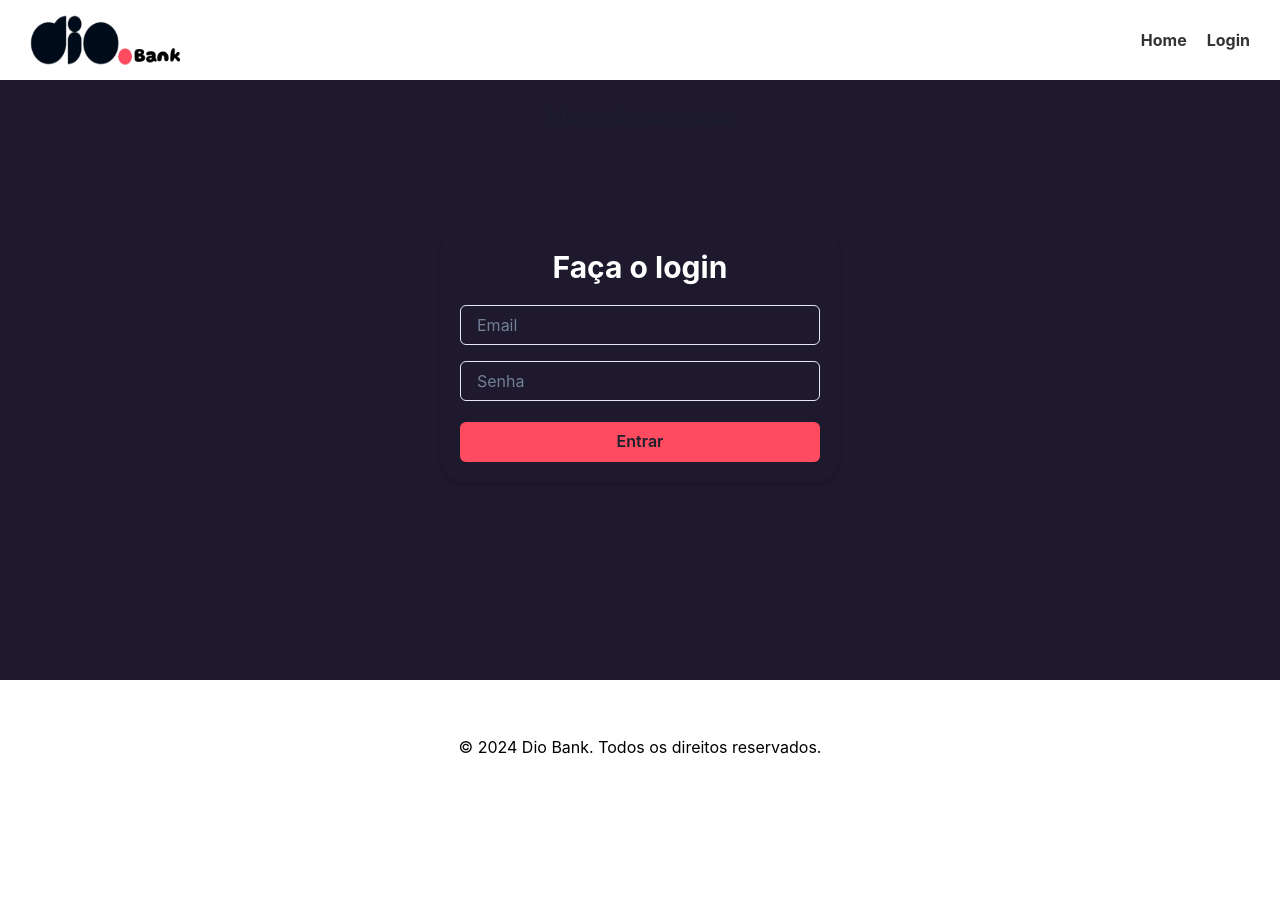
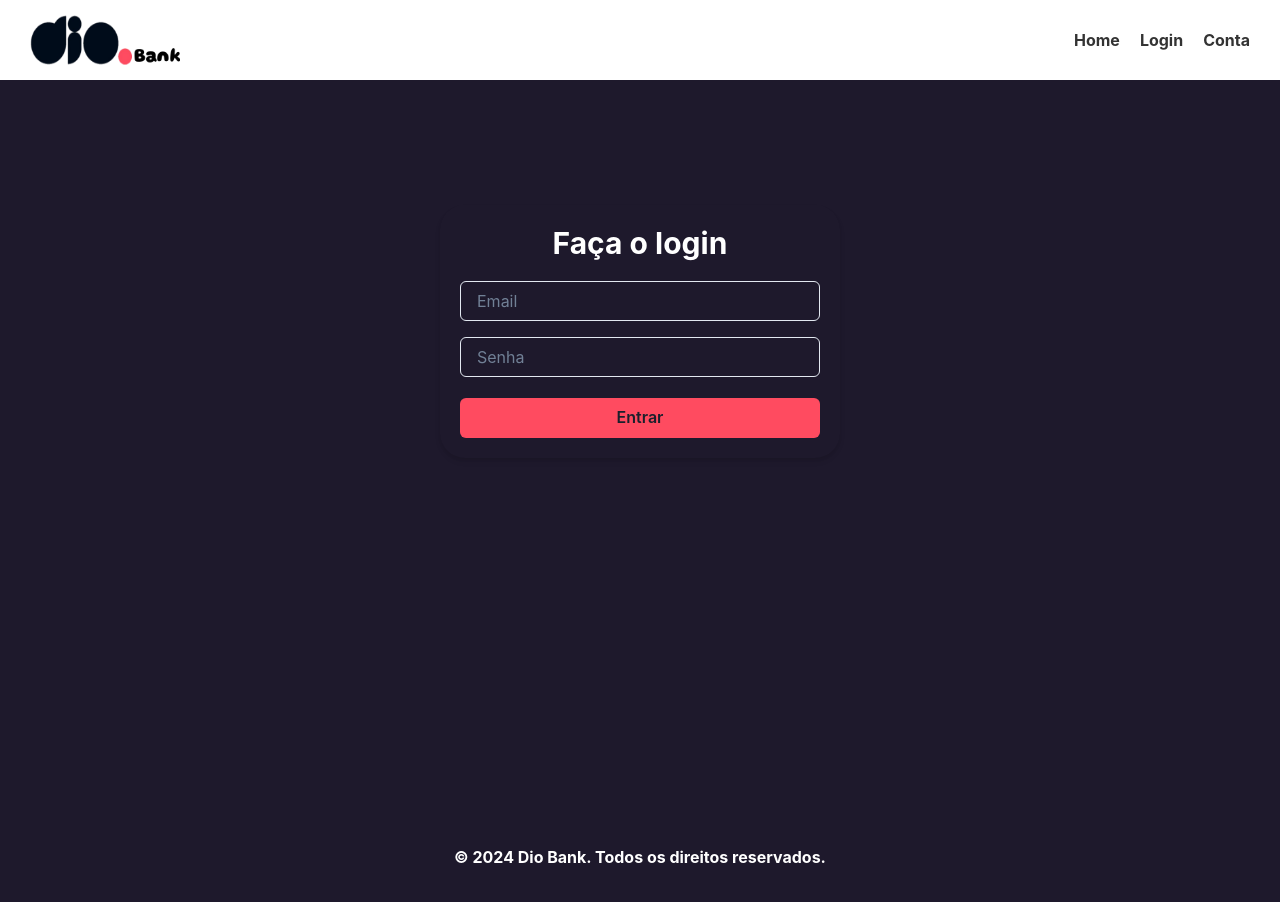
Before and after one commit to alanrochagomes/dio-bank-frontend, a React (Create React App) app: page /login in a window 1280 px wide. Shown: the top 902 px of the page. Before the commit the page ends 800 px from the top, so only its background shows below. Built offline with nearby package versions, Linux system fonts and the light colour scheme.

Commit message:
Alterando Files e add pastas

```diff
--- a/src/App.tsx
+++ b/src/App.tsx
@@ -1,66 +1,18 @@
-import React, { useState } from "react";
+import React from "react";
 import { BrowserRouter as Router, Route, Routes } from "react-router-dom";
-import "./components/css/App.css";
-import Login from "./components/Login/Login";
-import { Header } from "./components/Header/Header";
-import { Footer } from "./components/Footer/Footer";
-import { Card } from "./components/Card";
+import "./pages/Home/Home.css";
+import Login from "./pages/Login/Login";
+import HomePage from "./pages/Home/Home";
+import Conta from "./pages/Conta/Conta";
 
 function App() {
-  const [isMenuOpen, setIsMenuOpen] = useState(false);
-
-  const toggleMenu = () => {
-    setIsMenuOpen(!isMenuOpen);
-  };
-
   return (
     <Router>
-      <div className="App">
-        <Header isMenuOpen={isMenuOpen} toggleMenu={toggleMenu} />
-        <Routes>
-          <Route
-            path="/"
-            element={
-              <>
-                <section className="hero">
-                  <div className="hero-content">
-                    <h1>
-                      Bem-vindo ao Dio<span className="ponto">.</span> Bank
-                    </h1>
-                    <p>Soluções financeiras que conectam você ao futuro.</p>
-                    <a href="#services" className="cta-button">
-                      Nossos Serviços
-                    </a>
-                  </div>
-                </section>
-
-                <section id="services" className="services">
-                  <h2>O que oferecemos</h2>
-                  <div className="service-cards">
-                    <Card
-                      title="Conta Corrente"
-                      paragraph="Abra sua conta corrente e aproveite nossos benefícios exclusivos."
-                      details={""}
-                    />
-                    <Card
-                      title="Empréstimos"
-                      paragraph="Crédito rápido e fácil para o que você precisar."
-                      details={""}
-                    />
-                    <Card
-                      title="Investimentos"
-                      paragraph="Faça seu dinheiro trabalhar para você com nossas opções de investimento."
-                      details={"Partir de R$ 1,00 aproveite!"}
-                    />
-                  </div>
-                </section>
-              </>
-            }
-          />
-          <Route path="/login" element={<Login />} />
-        </Routes>
-        <Footer />
-      </div>
+      <Routes>
+        <Route path="/" element={<HomePage />} />
+        <Route path="/login" element={<Login />} />
+        <Route path="/conta" element={<Conta />} />
+      </Routes>
     </Router>
   );
 }
--- a/src/components/Footer/Footer.css
+++ b/src/components/Footer/Footer.css
@@ -1,11 +1,12 @@
 .footer {
-  background-color: #ffffff;
-  color: #000000;
-  padding: 15px 30px;
-  margin-top: 50px;
+  background-color: #1e192c;
+  color: #ffffff;
+  padding: 55px;
+  text-align: center;
 }
 
 .footer p {
   margin: 0;
   margin-top: -10px;
+  font-weight: bolder;
 }
--- a/src/components/Header/Header.tsx
+++ b/src/components/Header/Header.tsx
@@ -22,6 +22,9 @@ export const Header: React.FC<HeaderProps> = ({ isMenuOpen, toggleMenu }) => {
           <li>
             <Link to="/login">Login</Link>
           </li>
+          <li>
+            <Link to="/conta">Conta</Link>
+          </li>
         </ul>
       </nav>
       <div className="mobile-menu-icon" onClick={toggleMenu}>
--- a/src/components/Layout.tsx
+++ b/src/components/Layout.tsx
@@ -1,10 +1,11 @@
-import { Card } from "@chakra-ui/react";
+import { Box } from "@chakra-ui/react";
 import { Footer } from "./Footer/Footer";
 import { Header } from "./Header/Header";
 
 export const Layout = ({ children }: any) => {
   return (
     <>
+      <Box minHeight="100vh">
         <Header
           isMenuOpen={false}
           toggleMenu={function (): void {
@@ -14,6 +15,7 @@ export const Layout = ({ children }: any) => {
         {children}
 
         <Footer />
+      </Box>
     </>
   );
 };
--- a/src/components/Login/Login.tsx
+++ /dev/null
@@ -1,97 +0,0 @@
-import {
-  Box,
-  Button,
-  Center,
-  ChakraProvider,
-  Input,
-  Stack,
-  Heading,
-} from "@chakra-ui/react";
-import { login } from "../../services/login";
-import "../Login/Login.css";
-import { useState, useEffect } from "react";
-import { api } from "../../api";
-
-interface UserData {
-  email: string;
-  password: string;
-  name: string;
-}
-
-const Login = () => {
-  const [email, setEmail] = useState<string>("");
-  const [userData, setUserData] = useState<null | UserData>();
-
-  useEffect(() => {
-    const getData = async () => {
-      const data: any | UserData = await api;
-      setUserData(data);
-    };
-
-    getData();
-  }, []);
-
-  console.log(userData);
-
-  return (
-    <ChakraProvider>
-      <Box minHeight="75vh" backgroundColor="#1E192C" padding="25px">
-        {userData === null || userData === undefined ? (
-          <h1 color="white">Loading..</h1>
-        ) : (
-          <h1 color="white">Informações carregadas</h1>
-        )}
-        <Center>
-          <Box
-            marginTop="100px"
-            borderRadius="25px"
-            padding="20px"
-            width={{ base: "90%", sm: "400px" }}
-            boxShadow="md"
-          >
-            <Heading
-              as="h1"
-              size="lg"
-              textAlign="center"
-              marginBottom="20px"
-              color="white"
-            >
-              Faça o login
-            </Heading>
-
-            <Stack spacing={4}>
-              <Input
-                placeholder="Email"
-                value={email}
-                onChange={(event) => setEmail(event.target.value)}
-                type="email"
-                borderRadius="md"
-                variant="outline"
-                color="white"
-              />
-              <Input
-                placeholder="Senha"
-                type="password"
-                borderRadius="md"
-                variant="outline"
-                color="white"
-              />
-              <Button
-                // {/* TODO:  Criar um component IDButton colocar onClick: MouseEventHandler */}
-                onClick={() => login(email)}
-                backgroundColor="#FF4B60"
-                size="md"
-                width="100%"
-                marginTop="5px"
-              >
-                Entrar
-              </Button>
-            </Stack>
-          </Box>
-        </Center>
-      </Box>
-    </ChakraProvider>
-  );
-};
-
-export default Login;
--- /dev/null
+++ b/src/pages/Conta/Conta.tsx
@@ -0,0 +1,5 @@
+const Conta = () => {
+  return <h1>Conta</h1>;
+};
+
+export default Conta;
--- /dev/null
+++ b/src/pages/Home/Home.tsx
@@ -0,0 +1,54 @@
+import React, { useState } from "react";
+import { Header } from "../../components/Header/Header";
+import { Footer } from "../../components/Footer/Footer";
+import { Card } from "../../components/Card";
+import "./Home.css";
+
+function HomePage() {
+  const [isMenuOpen, setIsMenuOpen] = useState(false);
+
+  const toggleMenu = () => {
+    setIsMenuOpen(!isMenuOpen);
+  };
+
+  return (
+    <div className="App">
+      <Header isMenuOpen={isMenuOpen} toggleMenu={toggleMenu} />
+      <section className="hero">
+        <div className="hero-content">
+          <h1>
+            Bem-vindo ao Dio<span className="ponto">.</span> Bank
+          </h1>
+          <p>Soluções financeiras que conectam você ao futuro.</p>
+          <a href="#services" className="cta-button">
+            Nossos Serviços
+          </a>
+        </div>
+      </section>
+
+      <section id="services" className="services">
+        <h2>O que oferecemos</h2>
+        <div className="service-cards">
+          <Card
+            title="Conta Corrente"
+            paragraph="Abra sua conta corrente e aproveite nossos benefícios exclusivos."
+            details={""}
+          />
+          <Card
+            title="Empréstimos"
+            paragraph="Crédito rápido e fácil para o que você precisar."
+            details={""}
+          />
+          <Card
+            title="Investimentos"
+            paragraph="Faça seu dinheiro trabalhar para você com nossas opções de investimento."
+            details={"Partir de R$ 1,00 aproveite!"}
+          />
+        </div>
+      </section>
+      <Footer />
+    </div>
+  );
+}
+
+export default HomePage;
--- /dev/null
+++ b/src/pages/Login/Login.tsx
@@ -0,0 +1,100 @@
+import {
+  Box,
+  Button,
+  Center,
+  ChakraProvider,
+  Input,
+  Stack,
+  Heading,
+} from "@chakra-ui/react";
+import { login } from "../../services/login";
+import "./Login.css";
+import { useState, useEffect } from "react";
+import { api } from "../../api";
+import { Layout } from "../../components/Layout";
+
+interface UserData {
+  email: string;
+  password: string;
+  name: string;
+}
+
+const Login = () => {
+  const [email, setEmail] = useState<string>("");
+  const [userData, setUserData] = useState<null | UserData>();
+
+  useEffect(() => {
+    const getData = async () => {
+      const data: any | UserData = await api;
+      setUserData(data);
+    };
+
+    getData();
+  }, []);
+
+  console.log(userData);
+
+  return (
+    <ChakraProvider>
+      <Layout>
+        <Box minHeight="90vh" backgroundColor="#1E192C" padding="25px">
+          {/* {userData === null || userData === undefined ? (
+          <h1 color="white">Loading..</h1>
+          ) : (
+            <h1 color="white">Informações carregadas</h1>
+            )} */}
+          <Center>
+            <Box
+              marginTop="100px"
+              borderRadius="25px"
+              padding="20px"
+              width={{ base: "90%", sm: "400px" }}
+              boxShadow="md"
+            >
+              <Heading
+                as="h1"
+                size="lg"
+                textAlign="center"
+                marginBottom="20px"
+                color="white"
+              >
+                Faça o login
+              </Heading>
+
+              <Stack spacing={4}>
+                <Input
+                  placeholder="Email"
+                  value={email}
+                  onChange={(event) => setEmail(event.target.value)}
+                  type="email"
+                  borderRadius="md"
+                  variant="outline"
+                  color="white"
+                />
+                <Input
+                  placeholder="Senha"
+                  type="password"
+                  borderRadius="md"
+                  variant="outline"
+                  color="white"
+                />
+                <Button
+                  // {/* TODO:  Criar um component IDButton colocar onClick: MouseEventHandler */}
+                  onClick={() => login(email)}
+                  backgroundColor="#FF4B60"
+                  size="md"
+                  width="100%"
+                  marginTop="5px"
+                >
+                  Entrar
+                </Button>
+              </Stack>
+            </Box>
+          </Center>
+        </Box>
+      </Layout>
+    </ChakraProvider>
+  );
+};
+
+export default Login;
```
Also changed, not shown: src/pages/Home/Home.css (renamed from src/components/css/App.css), src/pages/Login/Login.css (renamed from src/components/Login/Login.css). Lines whose indentation alone changed are shown as unchanged.
